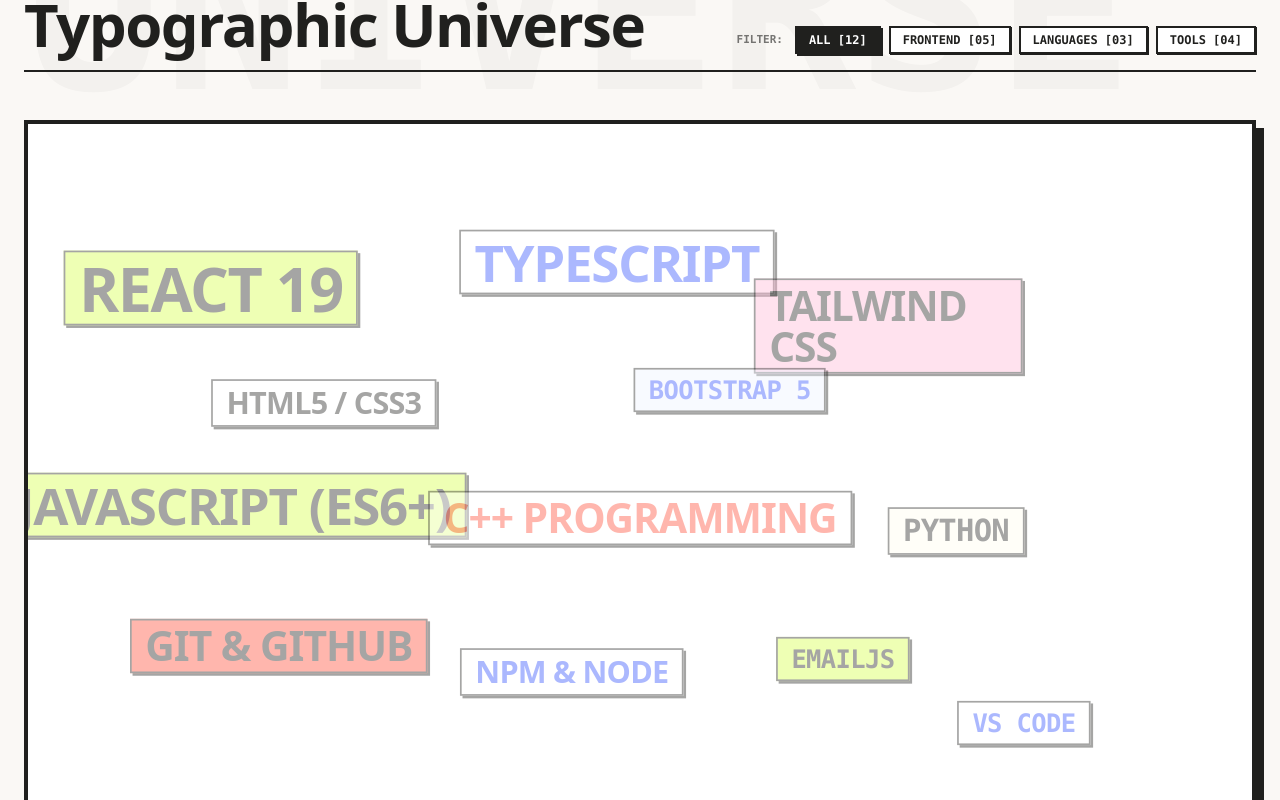
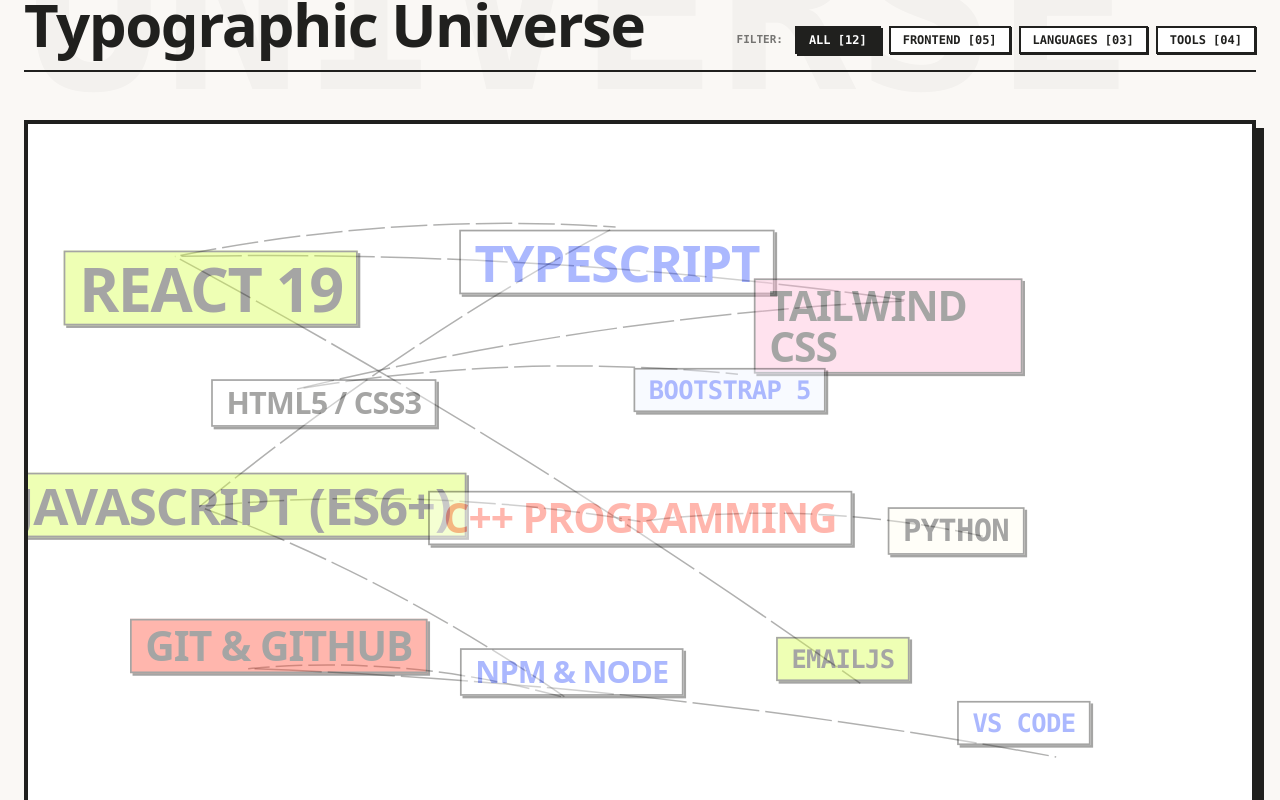
Before and after one commit to omartantawy360/My-portfolio, a React (Create React App) app: page /#/editorial in a window 1280 px wide. Shown: the part 8860-9660 px from the top of the page. Built offline with nearby package versions, Linux system fonts and the light colour scheme.

Commit message:
fix(svg): remove percent signs from path d attribute and use viewBox coordinates

```diff
--- a/src/components/editorial/SwissSkillsUniverse.tsx
+++ b/src/components/editorial/SwissSkillsUniverse.tsx
@@ -411,6 +411,8 @@
           {/* SVG Interconnected Vector Lines Layer */}
           <svg
             ref={svgRef}
+            viewBox="0 0 100 100"
+            preserveAspectRatio="none"
             className="absolute inset-0 w-full h-full pointer-events-none z-0"
           >
             {connections.map((conn, idx) => {
@@ -425,7 +427,8 @@
               return (
                 <path
                   key={idx}
-                  d={`M ${fromNode.coords.x}% ${fromNode.coords.y}% Q ${(fromNode.coords.x + toNode.coords.x) / 2}% ${(fromNode.coords.y + toNode.coords.y) / 2 - 4}%, ${toNode.coords.x}% ${toNode.coords.y}%`}
+                  d={`M ${fromNode.coords.x} ${fromNode.coords.y} Q ${(fromNode.coords.x + toNode.coords.x) / 2} ${(fromNode.coords.y + toNode.coords.y) / 2 - 4}, ${toNode.coords.x} ${toNode.coords.y}`}
+                  vectorEffect="non-scaling-stroke"
                   fill="none"
                   stroke={isHighlighted ? '#FF4B35' : '#20201E'}
                   strokeWidth={isHighlighted ? '3' : '1.5'}
```
